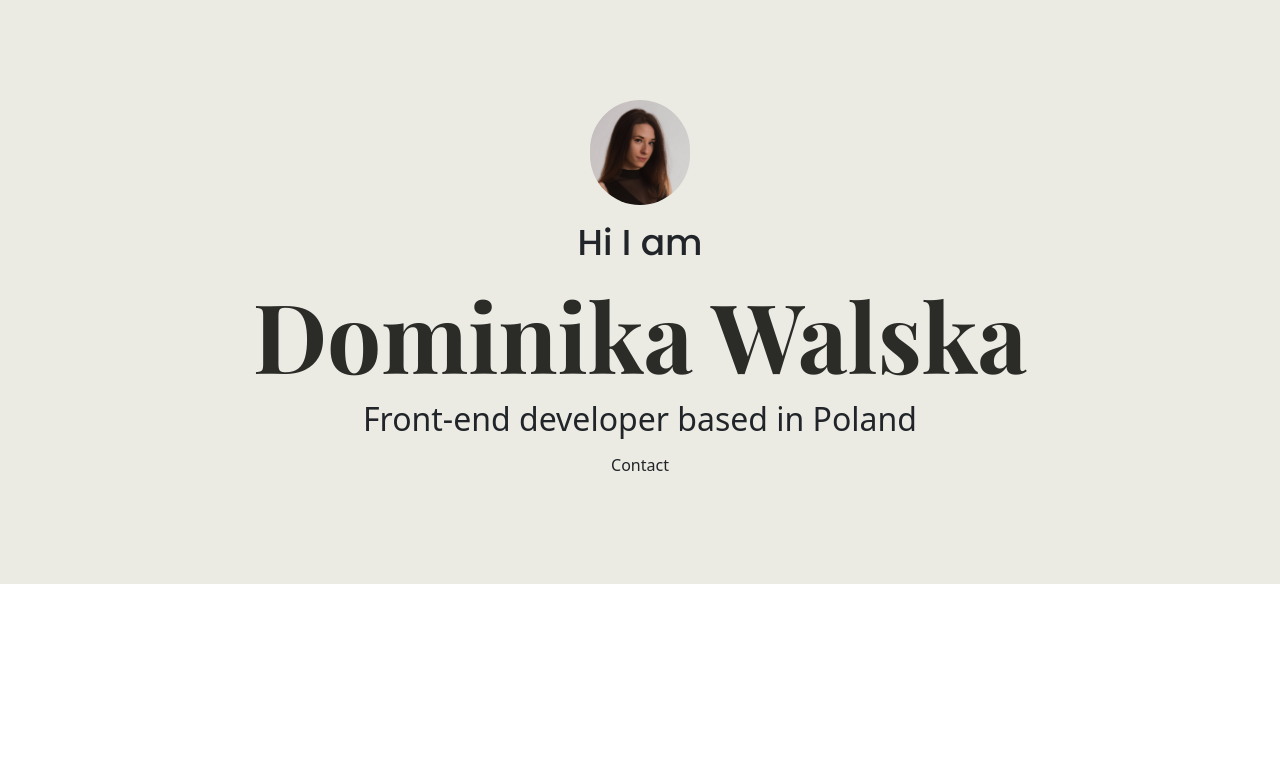
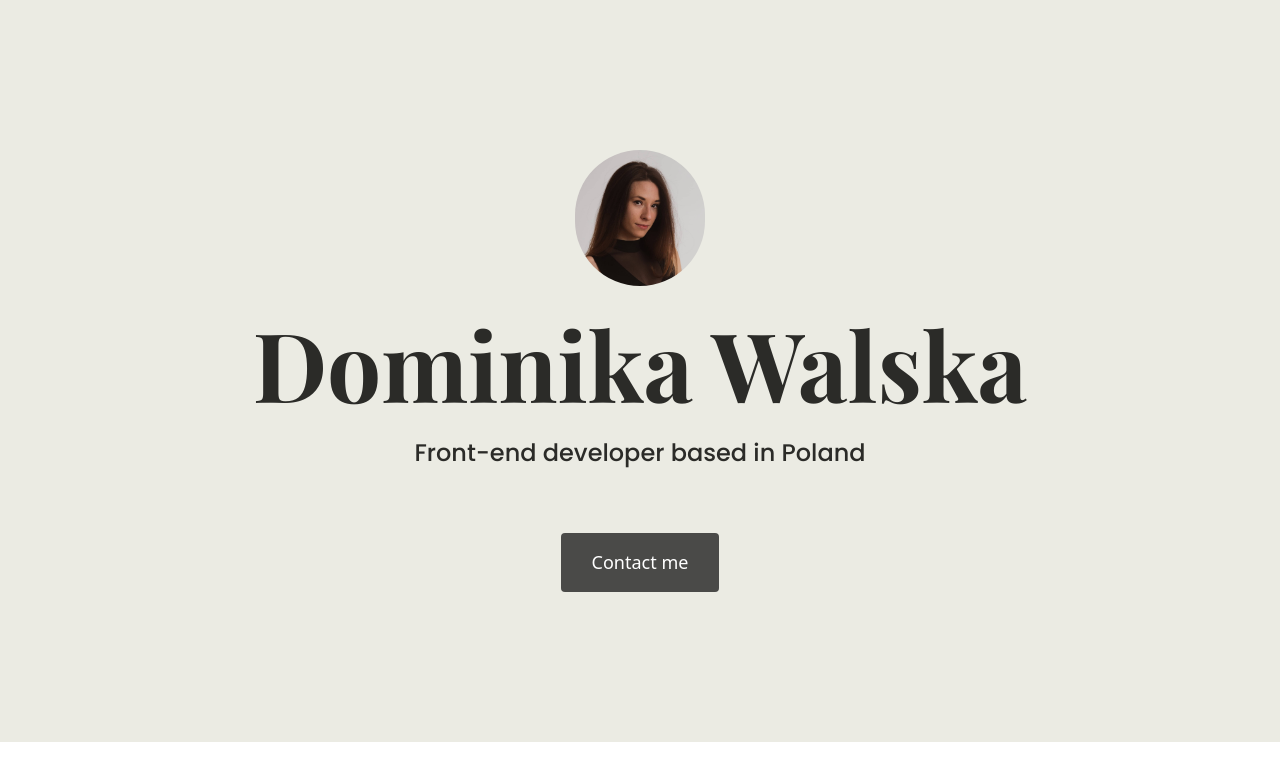
Before and after one commit to dominikawalska/portfolio-project-responsive, a plain HTML site: page index.html in a window 1280 px wide. Drawn offline with nearby package versions, Linux system fonts and the light colour scheme.

Commit message:
Polished the hero page

```diff
--- a/app.css
+++ b/app.css
@@ -3,33 +3,52 @@
   --headings-font: "Playfair Display", serif;
   --primary-color: #ebebe3;
   --secondary-color: #2b2b28;
+  --third-color: #4a4a48;
+  ---fourth-color: #c19898;
+}
+
+h1,
+h2,
+h3,
+h4,
+h5 {
+  font-family: var(--headings-font);
+  font-weight: bold;
+  color: var(--secondary-color);
 }
 
 h1 {
-  font-family: var(--headings-font);
-  font-weight: bold;
   font-size: 96px;
-  color: var(--secondary-color);
+}
+
+.page-hero h2 {
+  font-size: 24px;
+  font-weight: normal;
+  font-family: var(--basic-font);
+  line-height: 2;
 }
 
 p {
   font-family: var(--basic-font);
-}
-.page-hero p {
-  font-family: var(--basic-font);
-  line-height: 1;
-  font-size: 36px;
+  color: var(--secondary-color);
 }
 
 .page-hero {
   text-align: center;
   background-color: #ebebe3;
-  padding: 100px 20px;
+  padding: 150px 20px;
 }
 
 .main-picture {
-  width: 100px;
+  width: 130px;
   height: auto;
-  border-radius: 50px;
+  border-radius: 80px;
   margin-bottom: 20px;
 }
+
+.btn-branding {
+  background-color: var(--third-color);
+  color: white;
+  padding: 15px 30px;
+  font-size: 18px;
+}
--- a/index.html
+++ b/index.html
@@ -30,10 +30,9 @@
         class="main-picture img-fluid mx-auto d-block"
         alt="Picture of Dominika Walska"
       />
-      <p>Hi I am</p>
       <h1>Dominika Walska</h1>
       <h2>Front-end developer based in Poland</h2>
-      <a href="#" class="btn btn-branding">Contact</a>
+      <a href="#" class="btn btn-branding mt-5">Contact me</a>
     </div>
   </body>
 </html>
```
